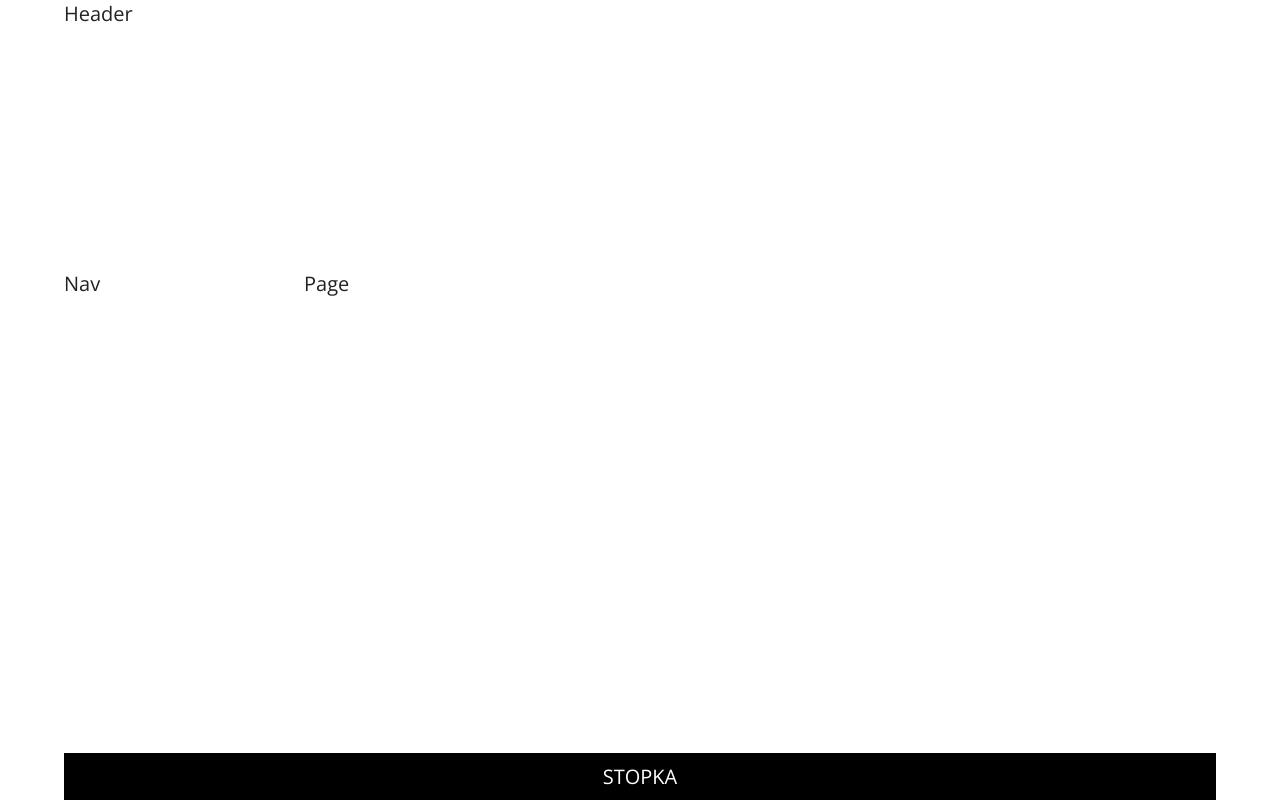
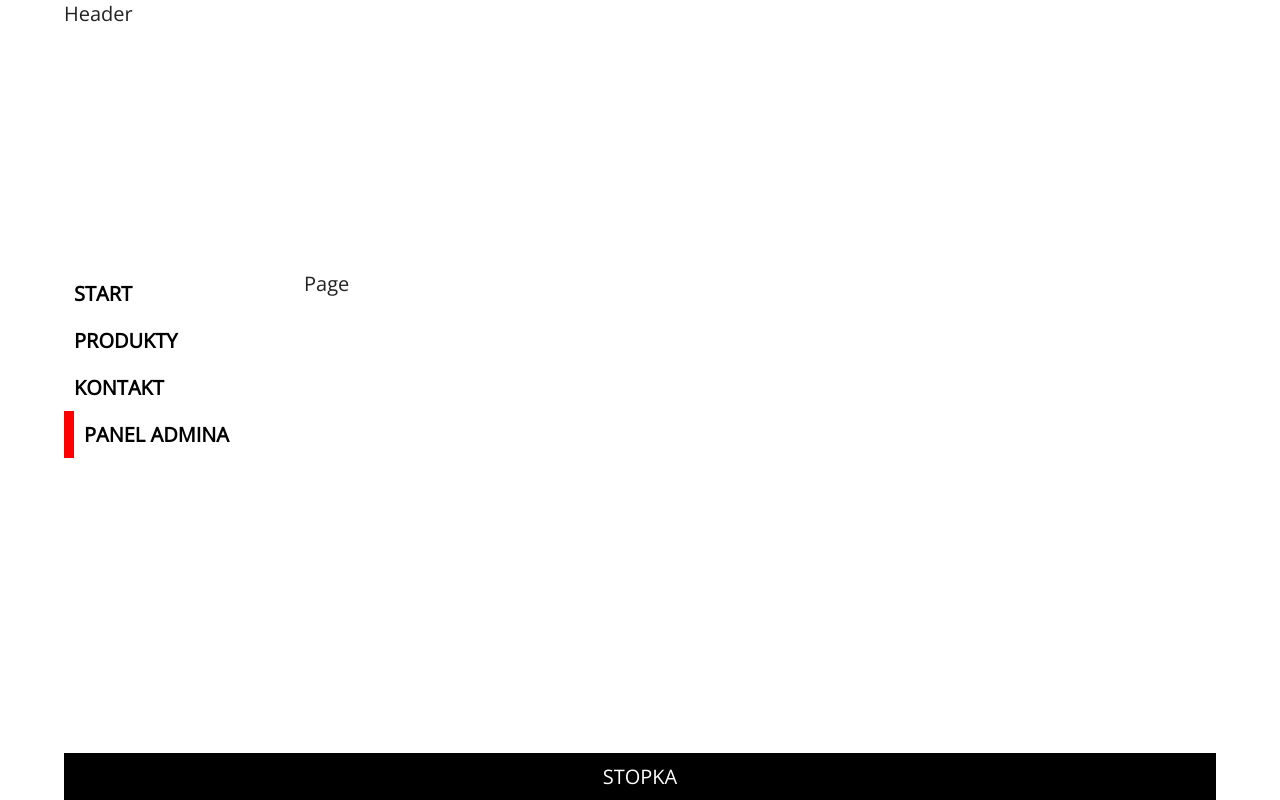
Before and after one commit to Gosvami-Sukadeva/SPA-project-2-React-router, a React (Create React App) app: page /admin in a window 1280 px wide. Built offline with nearby package versions, Linux system fonts and the light colour scheme.

Commit message:
navigation

```diff
--- a/src/layouts/Navigation.js
+++ b/src/layouts/Navigation.js
@@ -1,7 +1,27 @@
 import React from "react";
+import { NavLink } from "react-router-dom";
+import "../styles/Navigation.css";
+
+const list = [
+  { name: "start", path: "/", exact: true },
+  { name: "produkty", path: "/products" },
+  { name: "kontakt", path: "/contact" },
+  { name: "panel admina", path: "/admin" },
+];
 
 const Nsvigation = () => {
-  return <div>Nav</div>;
+  const menu = list.map((item) => (
+    <li key={item.name}>
+      <NavLink to={item.path} exact={item.exact ? item.exact : false}>
+        {item.name}
+      </NavLink>
+    </li>
+  ));
+  return (
+    <nav className="main">
+      <ul>{menu}</ul>
+    </nav>
+  );
 };
 
 export default Nsvigation;
--- /dev/null
+++ b/src/styles/Navigation.css
@@ -0,0 +1,42 @@
+nav.main {
+  padding: 0 30px 30px 0;
+}
+
+ul {
+  list-style-type: none;
+}
+
+nav.main a {
+  display: block;
+  text-decoration: none;
+  color: black;
+  text-transform: uppercase;
+  font-weight: bold;
+  padding: 10px;
+  transition: 0.2s;
+}
+
+nav.main a:hover {
+  transform: translateX(20px);
+}
+
+nav.main a.active {
+  border-left: 10px gray solid;
+  transform: translateX(0);
+}
+
+nav.main li:nth-child(1) a.active {
+  border-left-color: green;
+}
+
+nav.main li:nth-child(2) a.active {
+  border-left-color: blue;
+}
+
+nav.main li:nth-child(3) a.active {
+  border-left-color: orange;
+}
+
+nav.main li:nth-child(4) a.active {
+  border-left-color: red;
+}
```
